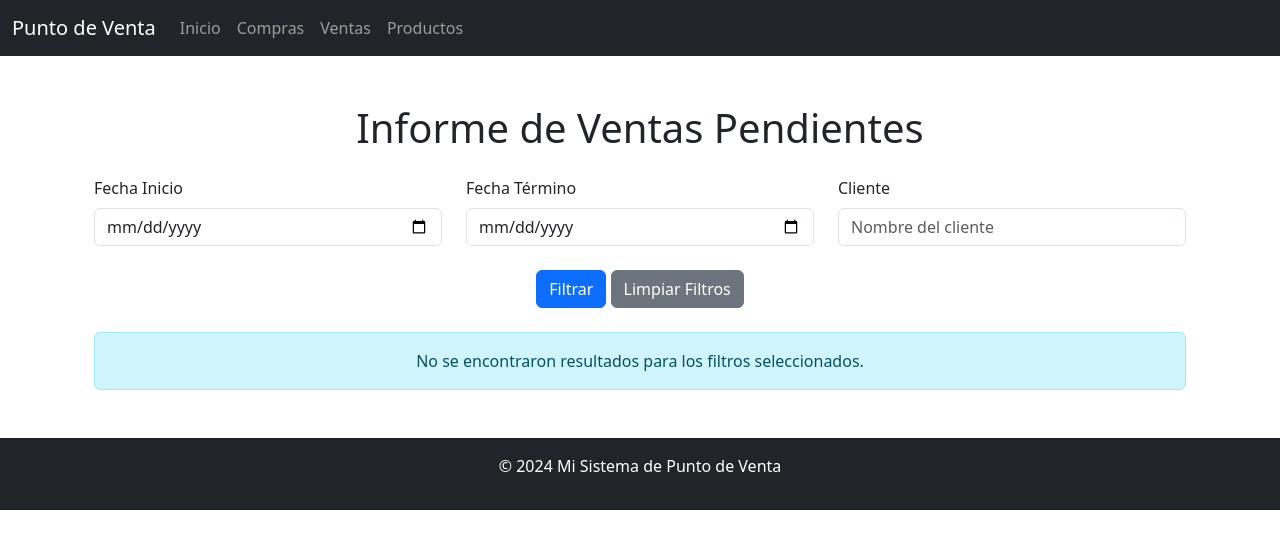
After one commit to jeancarlos336/cafeteriamdv, a Django app: page /informe-ventas/ in a window 1280 px wide. The commit adds this page. Shown: the top 549 px of the page. Run offline with Django 5.2, Linux system fonts and the light colour scheme; some libraries are stand-ins or nearby versions.

Commit message:
actualiza venta,estado de venta e informe de deudores

```diff
--- a/pos_system/ventas/templates/ventas/dashboard.html
+++ b/pos_system/ventas/templates/ventas/dashboard.html
@@ -25,6 +25,7 @@
                    <li class="nav-item"><a class="nav-link" href="{% url 'crear_categoria' %}">Nueva Categoría</a></li>
                    <li class="nav-item"><a class="nav-link" href="{% url 'reporte_ventas' %}">Informe de Ventas</a></li>
                    <li class="nav-item"><a class="nav-link" href="{% url 'reporte_compras' %}">Informe de Compras</a></li>
+                   <li class="nav-item"><a class="nav-link" href="{% url 'informe_ventas' %}">Ventas Pendientes</a></li>
                    <li class="nav-item">
                        <form method="POST" action="{% url 'logout' %}">
                            {% csrf_token %}
--- /dev/null
+++ b/pos_system/ventas/templates/ventas/informe_ventas.html
@@ -0,0 +1,69 @@
+{% extends 'ventas/base.html' %}
+{% load humanize %}
+
+{% block title %}Informe de Ventas{% endblock %}
+
+{% block content %}
+<div class="container mt-5">
+    <h1 class="text-center mb-4">Informe de Ventas Pendientes</h1>
+
+    <!-- Formulario para filtros -->
+    <form method="POST" action="{% url 'informe_ventas' %}" class="mb-4">
+        {% csrf_token %}
+        <div class="row">
+            <div class="col-md-4">
+                <label for="fecha_inicio" class="form-label">Fecha Inicio</label>
+                <input type="date" id="fecha_inicio" name="fecha_inicio" class="form-control">
+            </div>
+            <div class="col-md-4">
+                <label for="fecha_termino" class="form-label">Fecha Término</label>
+                <input type="date" id="fecha_termino" name="fecha_termino" class="form-control">
+            </div>
+            <div class="col-md-4">
+                <label for="cliente" class="form-label">Cliente</label>
+                <input type="text" id="cliente" name="cliente" class="form-control" placeholder="Nombre del cliente">
+            </div>
+        </div>
+        <div class="text-center mt-4">
+            <button type="submit" class="btn btn-primary">Filtrar</button>
+            <a href="{% url 'informe_ventas' %}" class="btn btn-secondary">Limpiar Filtros</a>
+        </div>
+    </form>
+
+    <!-- Resultados de la consulta -->
+    {% if ventas %}
+    <table class="table table-striped">
+        <thead>
+            <tr>
+                <th>#</th>
+                <th>Boleta</th>
+                <th>Fecha</th>
+                <th>Cliente</th>
+                <th>Estado</th>
+                <th>Total</th>
+            </tr>
+        </thead>
+        <tbody>
+            {% for venta in ventas %}
+            <tr>
+                <td>{{ forloop.counter }}</td>
+                <td>{{ venta.id_venta }}</td>
+                <td>{{ venta.fecha }}</td>
+                <td>{{ venta.cliente }}</td>
+                <td>{{ venta.estado }}</td>
+                <td>{{ venta.total|floatformat:0|intcomma }}</td>
+            </tr>
+            {% endfor %}
+            <tr>
+                <td colspan="4" class="text-end"><strong>Total General:</strong></td>
+                <td><strong>${{ ventas_total|floatformat:0|intcomma }}</strong></td>
+            </tr>
+        </tbody>
+    </table>
+    {% else %}
+    <div class="alert alert-info text-center" role="alert">
+        No se encontraron resultados para los filtros seleccionados.
+    </div>
+    {% endif %}
+</div>
+{% endblock %}
--- a/pos_system/ventas/templates/ventas/ver_detalle_venta.html
+++ b/pos_system/ventas/templates/ventas/ver_detalle_venta.html
@@ -19,6 +19,9 @@
                     </div>
                     <div class="col-md-6">
                         <p><strong>Fecha:</strong> {{ venta.fecha|date:"d-m-Y" }}</p>
+                    </div>
+                    <div class="col-md-6">
+                        <p><strong>Estado:</strong> {{ venta.estado }}</p>
                     </div>
                 </div>
                 <div class="row mb-4">
--- a/pos_system/ventas/urls.py
+++ b/pos_system/ventas/urls.py
@@ -2,7 +2,7 @@ from django.urls import path
 from django.contrib.auth import views as auth_views  # Vistas de autenticación de Django
 from .views import register_view, dashboard_view, listar_productos, crear_producto, eliminar_producto, \
     listar_ventas, eliminar_venta, ver_detalle_venta, listar_categorias, crear_categoria, \
-    crear_venta_completa, obtener_precio_producto, generar_boleta_pdf, actualizar_producto,listar_compras,crear_compra,ver_compra, generar_reporte_compras
+    crear_venta_completa, obtener_precio_producto,  actualizar_producto,listar_compras,crear_compra,ver_compra, generar_reporte_compras
 from . import views
 
 
@@ -26,6 +26,9 @@ urlpatterns = [
     path('ventas/crear-completa/', crear_venta_completa, name='crear_venta_completa'),
     path('ventas/<int:id_venta>/', ver_detalle_venta, name='ver_detalle_venta'),
     path('eliminar_venta/<int:venta_id>/', eliminar_venta, name='eliminar_venta'),
+    path('actualizar_venta/<int:pk>/', views.actualizar_venta, name='actualizar_venta'),
+
+
 
 
     # Rutas de categorías
@@ -34,10 +37,10 @@ urlpatterns = [
 
     # Otras rutas
     path('obtener_precio_producto/<int:producto_id>/', obtener_precio_producto, name='obtener_precio_producto'),
-    path('venta/<int:venta_id>/boleta_pdf/', generar_boleta_pdf, name='generar_boleta_pdf'),
     path('generar_boleta_impresion/<int:id_venta>/', views.generar_boleta_impresion, name='generar_boleta_impresion'),
     path('reporte_compras/', generar_reporte_compras, name='reporte_compras'),
     path('reporte_ventas/', views.generar_reporte_ventas, name='reporte_ventas'),
+    path('informe-ventas/', views.informe_ventas, name='informe_ventas'),
 
     # rutas compras
 
--- a/pos_system/ventas/views.py
+++ b/pos_system/ventas/views.py
@@ -1,7 +1,7 @@
 from django.shortcuts import render, get_object_or_404, redirect
 from .models import Producto, CategoriaProducto, Venta, DetalleVenta,Compra
 from .forms import ProductoForm, VentaForm, CategoriaProductoForm
-from .forms import VentaForm, DetalleVentaFormSet,CompraForm, ReporteCompraForm, ReporteVentaForm
+from .forms import VentaForm, DetalleVentaFormSet,CompraForm, ReporteCompraForm, ReporteVentaForm, ActVentaForm
 from django.http import JsonResponse
 from decimal import Decimal
 from django.db import transaction
@@ -25,6 +25,8 @@ from django.db import models
 from django.conf import settings
 from functools import wraps
 from django.forms import inlineformset_factory
+from .forms import FiltroVentasForm
+from django.db.models import Sum
 
 # VISTAS ESPECIALES Y DE LOGIN
 # Decorador personalizado para verificar si es administrador
@@ -152,6 +154,7 @@ def crear_venta_completa(request):
                 venta = venta_form.save(commit=False)
                 venta.total = Decimal('0.00')  # Inicializa con cero
                 venta.vendedor = request.user  # Asigna el usuario logeado
+                venta.estado = request.POST.get('estado', 'Pagado')  # Obtiene el estado del formulario
                 venta.save()
 
                 detalles = formset.save(commit=False)
@@ -210,6 +213,45 @@ def eliminar_venta(request, venta_id):
     venta.delete()
     messages.success(request, 'Venta eliminada correctamente.')
     return redirect('listar_ventas')
+
+#ventas pendientes
+def informe_ventas(request):
+    ventas = []
+    ventas_total = 0
+
+    if request.method == 'POST':
+        fecha_inicio = request.POST.get('fecha_inicio')
+        fecha_termino = request.POST.get('fecha_termino')
+        cliente = request.POST.get('cliente')
+
+        ventas = Venta.objects.filter(estado='Pendiente')
+
+        if fecha_inicio:
+            ventas = ventas.filter(fecha__gte=fecha_inicio)
+        if fecha_termino:
+            ventas = ventas.filter(fecha__lte=fecha_termino)
+        if cliente:
+            ventas = ventas.filter(cliente__icontains=cliente)
+
+        ventas_total = ventas.aggregate(total=Sum('total'))['total'] or 0
+
+    context = {
+        'ventas': ventas,
+        'ventas_total': ventas_total,
+    }
+    return render(request, 'ventas/informe_ventas.html', context)
+
+#actualizar venta
+def actualizar_venta(request, pk):
+    venta = get_object_or_404(Venta, pk=pk)
+    if request.method == 'POST':
+        form = ActVentaForm(request.POST, instance=venta)
+        if form.is_valid():
+            form.save()
+            return redirect('listar_ventas')  # Reemplaza 'lista_ventas' con la URL de tu lista de ventas
+    else:
+        form = ActVentaForm(instance=venta)
+    return render(request, 'ventas/actualizar_venta.html', {'form': form})
 
 #--------------------VISTAS DE CATEGORIAS---------------------------------------------------
 # Vista para listar categorías
@@ -295,30 +337,6 @@ def eliminar_compra(request, compra_id):
 
 #---------INFORMES Y BOLETAS----------------------
 # Vista generar boleta de venta
-@login_required
-def generar_boleta_pdf(request, venta_id):
-    venta = get_object_or_404(Venta, id_venta=venta_id)
-    detalles = DetalleVenta.objects.filter(id_venta=venta)
-
-    # Renderizar la plantilla HTML
-    html = render_to_string('ventas/boleta_pdf.html', {
-        'venta': venta,
-        'detalles': detalles,
-    })
-
-    # Crear el objeto HttpResponse con el tipo de contenido adecuado
-    response = HttpResponse(content_type='application/pdf')
-    response['Content-Disposition'] = f'attachment; filename="boleta_{venta.id_venta}.pdf"'
-
-    # Convertir el HTML a PDF
-    pisa_status = pisa.CreatePDF(html, dest=response)
-
-    if pisa_status.err:
-        return HttpResponse('Error al generar PDF', status=400)
-
-    return response
-
-#-----------------------------------------------------------------
 def generar_boleta_impresion(request, id_venta):
     venta = Venta.objects.get(id_venta=id_venta)
     detalles = DetalleVenta.objects.filter(id_venta=venta)
```
Also changed, not shown: pos_system/ventas/forms.py (+16 -5 lines), pos_system/ventas/models.py (+8 -2 lines), pos_system/ventas/templates/ventas/actualizar_venta.html (added, +15 -0 lines), pos_system/ventas/templates/ventas/crear_venta_completa.html (+45 -4 lines), pos_system/ventas/templates/ventas/listar_ventas.html (+8 -9 lines), pos_system/ventas/migrations/0004_venta_estado.py (added).
